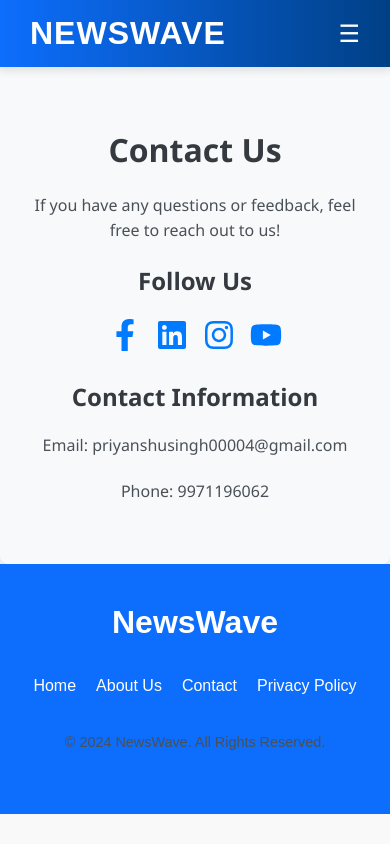
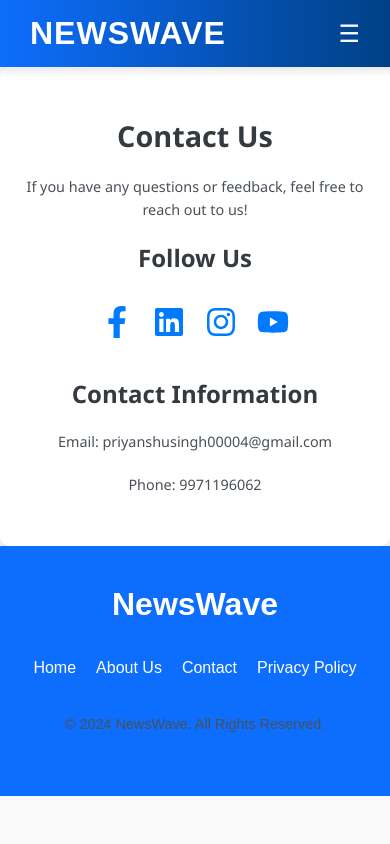
Before and after one commit to PRIYANSHUSINGH2003/News-website, a React (Create React App) app: page /contact in a window 390 px wide. Built offline with nearby package versions, Linux system fonts and the light colour scheme.

Commit message:
Update Contact.css

```diff
--- a/src/components/Contact.css
+++ b/src/components/Contact.css
@@ -1,27 +1,71 @@
+/* Contact.css */
+
 .contact-page {
     padding: 40px 20px;
     max-width: 800px;
     margin: 0 auto;
     font-family: 'Segoe UI', Tahoma, Geneva, Verdana, sans-serif;
-    background-color: #f8f9fa;
-    border-radius: 8px;
-    box-shadow: 0 4px 10px rgba(0, 0, 0, 0.1);
+    background-color: #ffffff; /* Changed to white for better contrast */
+    border-radius: 10px; /* Slightly larger border-radius */
+    box-shadow: 0 8px 20px rgba(0, 0, 0, 0.1); /* Enhanced shadow for depth */
     text-align: center; /* Center align text */
+}
+
+h1 {
+    font-size: 2.5rem; /* Larger font size for the heading */
+    color: #333; /* Darker color for better readability */
+    margin-bottom: 20px; /* Spacing below the heading */
+}
+
+p {
+    color: #555; /* Softer color for text */
+    line-height: 1.6; /* Increased line height for readability */
+    margin-bottom: 15px; /* Spacing between paragraphs */
 }
 
 .social-icons {
     display: flex;
     justify-content: center;
-    gap: 15px; /* Space between icons */
-    margin: 20px 0; /* Space above and below the icons */
+    gap: 20px; /* Increased space between icons */
+    margin: 30px 0; /* Space above and below the icons */
 }
 
 .social-icons a {
     color: #007bff; /* Default color for icons */
-    font-size: 2rem; /* Size for icons */
-    transition: color 0.3s; /* Transition effect */
+    font-size: 2.5rem; /* Larger size for better visibility */
+    transition: color 0.3s, transform 0.3s; /* Transition for color and scale */
 }
 
 .social-icons a:hover {
     color: #0056b3; /* Color on hover */
+    transform: scale(1.1); /* Slightly enlarge icon on hover */
 }
+
+/* Responsive styles */
+@media (max-width: 768px) {
+    .contact-page {
+        padding: 30px 15px; /* Adjust padding for smaller screens */
+    }
+
+    h1 {
+        font-size: 2rem; /* Smaller heading size */
+    }
+
+    p {
+        font-size: 1rem; /* Smaller paragraph size */
+    }
+
+    .social-icons a {
+        font-size: 2rem; /* Adjust icon size */
+    }
+}
+
+@media (max-width: 480px) {
+    h1 {
+        font-size: 1.8rem; /* Further decrease heading size for very small screens */
+    }
+
+    p {
+        font-size: 0.9rem; /* Further decrease paragraph size */
+    }
+}
```
